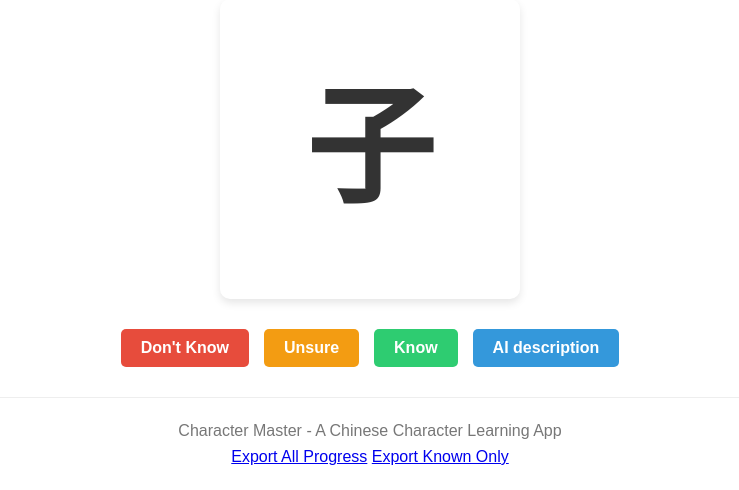
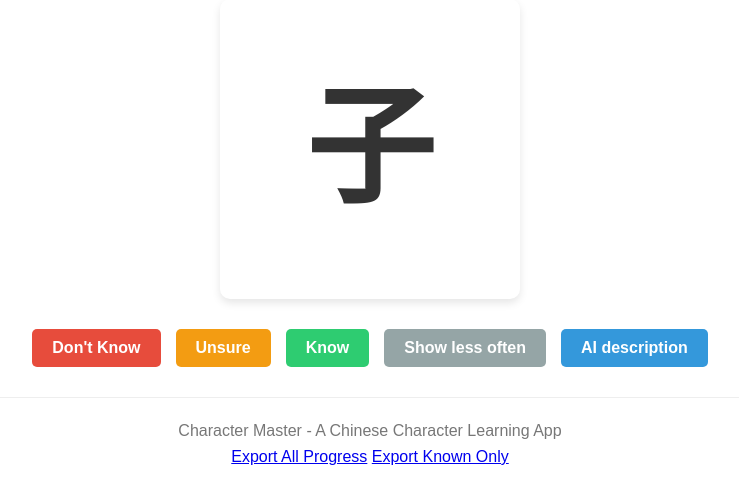
Before and after one commit to toxonaut/ChinChar, a Flask app: page / in a window 1280 px wide. Shown: the part 551-1041 px from the top of the page, without its empty margins (270-1009 px from the left). Run offline with Flask 3, Linux system fonts and the light colour scheme; the visitor is signed in with stand-in values (Sample User, id 1); data comes from the database, SQL or seed files in the repository.

Commit message:
Restore Show less often button and .btn-gray style

```diff
--- a/static/css/styles.css
+++ b/static/css/styles.css
@@ -191,6 +191,11 @@ header h1 {
     color: white;
 }
 
+.btn-gray {
+    background-color: #95a5a6;
+    color: white;
+}
+
 .btn-blue {
     background-color: #3498db;
     color: white;
--- a/templates/index.html
+++ b/templates/index.html
@@ -71,6 +71,7 @@
                 <button class="btn btn-red" id="btn-dont-know" data-url="/unknown">Don't Know</button>
                 <button class="btn btn-yellow" id="btn-unsure" data-url="/unsure">Unsure</button>
                 <button class="btn btn-green" id="btn-know" data-url="/known">Know</button>
+                <button class="btn btn-gray" id="btn-demote" type="button">Show less often</button>
                 <button class="btn btn-blue" id="btn-ai-description" type="button">AI description</button>
             </div>
         </main>
```
